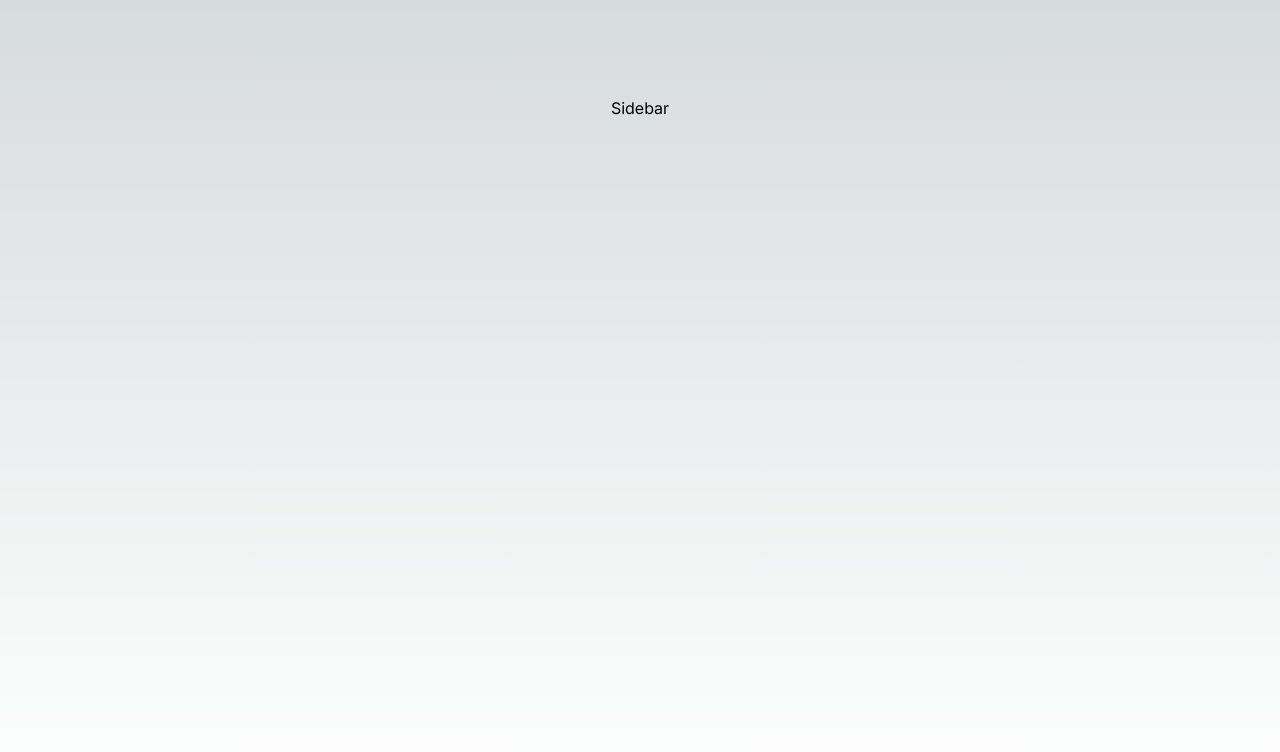
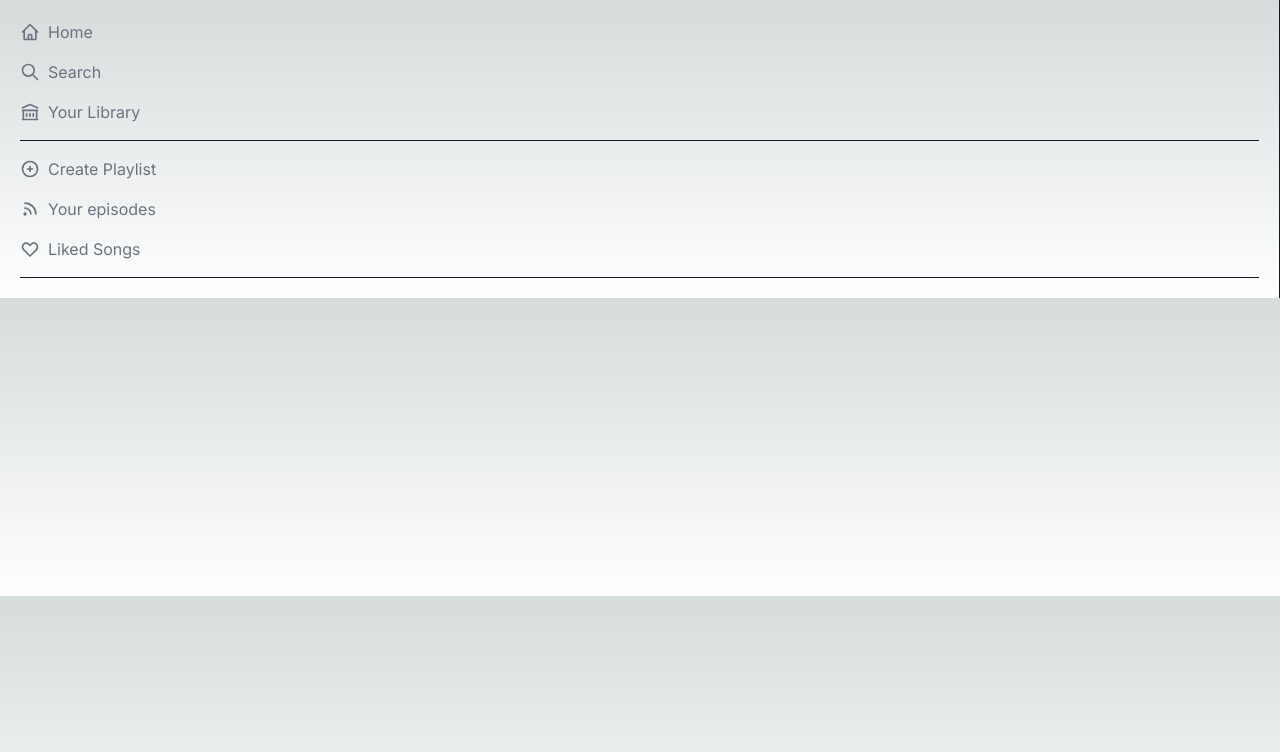
Before and after one commit to y-sun311/BeatExplorer, a Next.js app: page / in a window 1280 px wide. Shown: the top 752 px of the page. Built offline with nearby package versions, Linux system fonts and the light colour scheme.

Commit message:
Added layout for sidebar.

```diff
--- a/app/page.js
+++ b/app/page.js
@@ -3,7 +3,7 @@
 
 export default function Home() {
   return (
-    <div className="flex min-h-screen flex-col items-center justify-between p-24">
+    <div>
         <main>
            <Sidebar />
             { /* center */}
--- a/components/Sidebar.js
+++ b/components/Sidebar.js
@@ -1,7 +1,46 @@
+import {
+    HomeIcon,
+    SearchIcon,
+    PlusCircleIcon,
+    LibraryIcon,
+    RssIcon,
+    HeartIcon,
+} from '@heroicons/react/outline'
+
 function Sidebar() {
   return (
-    <div>
-      <h1>Sidebar</h1>
+    <div className='text-gray-500 p-5 text0sm border-r border-gray-900'>
+
+      <div className='space-y-4'>
+        <button className='flex  items-center space-x-2 hover:text-white'>
+            <HomeIcon className='h-5 w-5'/>
+            <p>Home</p>
+        </button>
+
+        <button className='flex  items-center space-x-2 hover:text-white'>
+            <SearchIcon className='h-5 w-5'/>
+            <p>Search</p>
+        </button>
+        <button className='flex  items-center space-x-2 hover:text-white'>
+            <LibraryIcon className='h-5 w-5'/>
+            <p>Your Library</p>
+        </button>
+      <hr className='border-t-[0.1px] border-gray-900 '/>
+        <button className='flex  items-center space-x-2 hover:text-white'>
+            <PlusCircleIcon className='h-5 w-5'/>
+            <p>Create Playlist</p>
+        </button>
+
+        <button className='flex  items-center space-x-2 hover:text-white'>
+            <RssIcon className='h-5 w-5'/>
+            <p>Your episodes</p>
+        </button>
+        <button className='flex  items-center space-x-2 hover:text-white'>
+            <HeartIcon className='h-5 w-5'/>
+            <p>Liked Songs</p>
+        </button>
+      <hr className='border-t-[0.1px] border-gray-900 '/>
+      </div>
     </div>
   )
 }
```
Also changed, not shown: package.json (+6 -5 lines), 1 other file (tests, documents, lock files or other folders).
